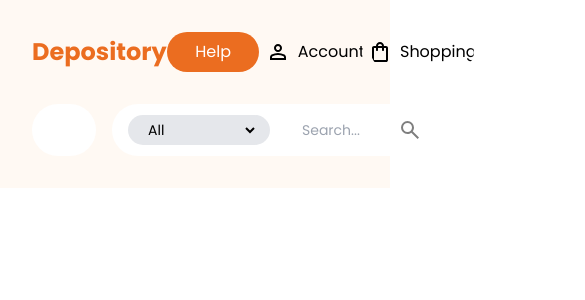
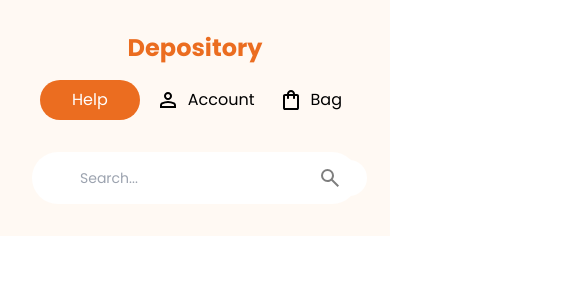
Before and after one commit to Drajad-Kusuma-Adi/depository, a React (Vite) app in the folder fe/: page / in a window 390 px wide. Shown: the top 300 px of the page, 585 px wide, since content can reach past the window. Built offline with nearby package versions, Linux system fonts and the light colour scheme.

Commit message:
fix: Fix header to be responsive on mobile

```diff
--- a/fe/src/App.tsx
+++ b/fe/src/App.tsx
@@ -8,25 +8,23 @@ export default function App() {
   return (
     <>
       {/* Header */}
-      <header className="bg-[#FFF9F3] p-8">
+      <header className="bg-[#FFF9F3] p-8 w-full">
         {/* Row 1 */}
-        <div className="flex justify-between items-center mb-8">
+        <div className="flex flex-col lg:flex-row justify-between items-center mb-8">
           {/* <img src="Logo.svg" alt="Depository logo" className="h-8" /> */}
-          <h1 className="text-primary font-bold text-2xl">Depository</h1>
+          <h1 className="text-primary mb-4 lg:mb-0 font-bold text-2xl">Depository</h1>
 
           <div className="flex items-center space-x-2">
             <Button color="primary" textColor="white">
               Help
             </Button>
             <Button img="Person.svg">Account</Button>
-            <Button img="Bag.svg">Shopping</Button>
+            <Button img="Bag.svg">Bag</Button>
           </div>
         </div>
 
         {/* Row 2 */}
-        <div className="flex space-x-4">
-          <Button color="white" img="Filter.svg" />
-
+        <div className="flex flex-col lg:flex-row">
           <form
             className="flex w-full items-center px-4 py-2 space-x-4 bg-white rounded-full hover:cursor-text text-sm relative"
             onClick={() => {
@@ -35,16 +33,22 @@ export default function App() {
                 searchRef.current?.focus();
               }
             }}
+            onSubmit={(e) => e.preventDefault()}
           >
+            <div className="hidden lg:flex items-center space-x-4">
+
+            <Button color="#E5E7EB" img="Filter.svg" />
+
             <select
               ref={categoryRef}
-              className="px-4 py-1 bg-gray-200 border-r-[12px] border-gray-200 rounded-full focus:outline-none hover:cursor-pointer transition duration-300 hover:bg-gray-300 hover:border-gray-300"
+              className="lg:mb-0 px-4 py-2 bg-gray-200 border-r-[12px] border-gray-200 rounded-full focus:outline-none hover:cursor-pointer transition duration-300 hover:bg-gray-300 hover:border-gray-300 w-28"
             >
               <option value="All">All</option>
               <option value="Category 1">Category 1</option>
               <option value="Category 2">Category 2</option>
               <option value="Category 3">Category 3</option>
             </select>
+            </div>
             <input
               ref={searchRef}
               type="text"
```
